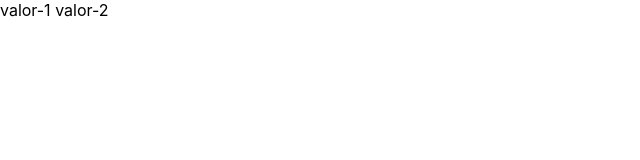
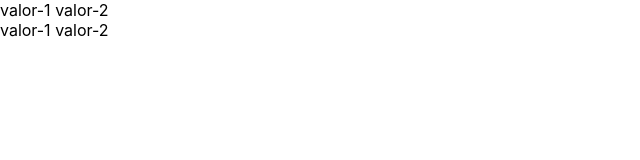
Before and after one commit to Glen1986/context, a React (Create React App) app: page / in a window 1280 px wide. Shown: the top 160 px of the page, without its empty margins (0-640 px from the left). Built offline with nearby package versions, Linux system fonts and the light colour scheme.

Commit message:
multiple-Context-function-components

```diff
--- a/src/App.js
+++ b/src/App.js
@@ -1,4 +1,4 @@
-import { Component, createContext } from 'react'
+import { Component, createContext, useContext } from 'react'
 
 const Context1 = createContext('mi-valor')
 const Context2 = createContext('mi-valor2')
@@ -26,10 +26,16 @@ class Componente extends Component {
     }
 }
 
+const Componente2 = () => {
+    const valor1 = useContext(Context1)
+    const valor2 = useContext(Context2)
+    return <div>{`${valor1} ${valor2}`}</div>
+}
 const App = () => {
     return (
         <Provider>
             <Componente />
+            <Componente2 />
         </Provider>
     )
 }
```
